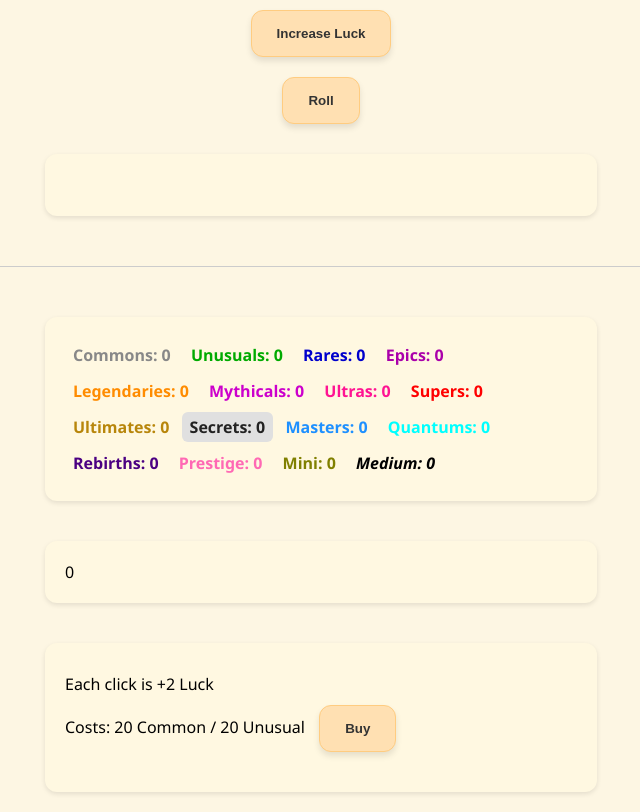
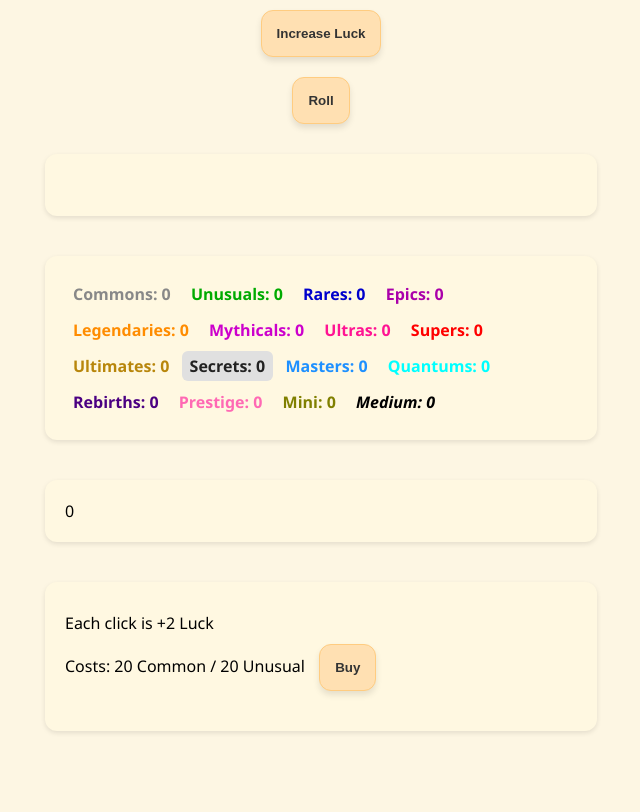
Before and after one commit to SmilyNarwhal77/games, a plain HTML site: page rng.html in a window 1280 px wide. Shown: the whole page, without its empty margins (319-959 px from the left). Drawn offline with Linux system fonts and the light colour scheme.

Commit message:
Update rng.html

```diff
--- a/rng.html
+++ b/rng.html
@@ -26,7 +26,7 @@
         background-color: #ffe0b2;
         color: #333;
         font-weight: bold;
-        padding: 15px 25px;
+        padding: 15px;
         margin: 10px;
         border: 1px solid #ffcc80;
         border-radius: 12px;
@@ -103,7 +103,6 @@
         <div id="container">
         <br>
         </div>
-        <hr>
         <div id="list">
         </div>
         <div id="lucks">
```
